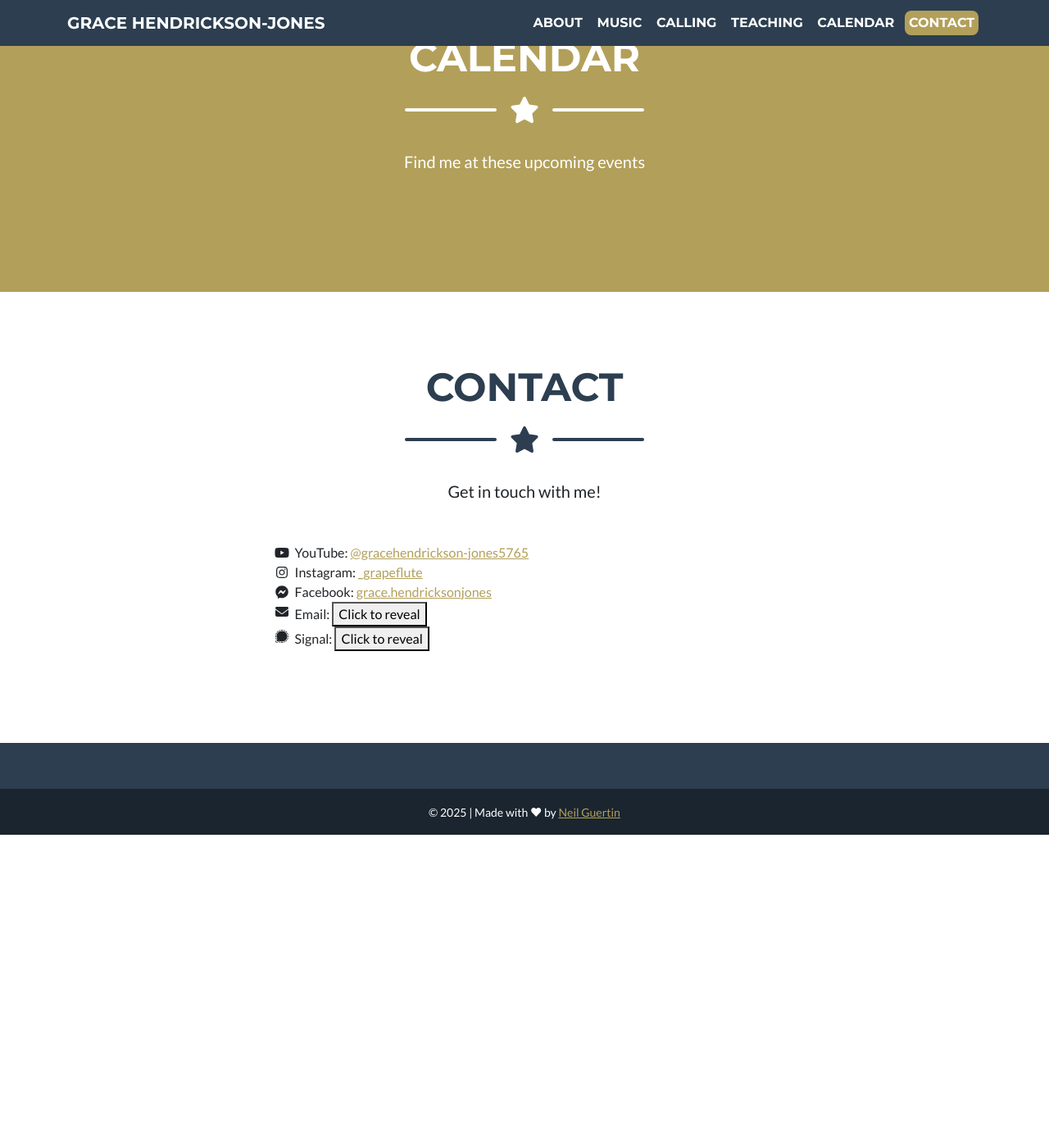
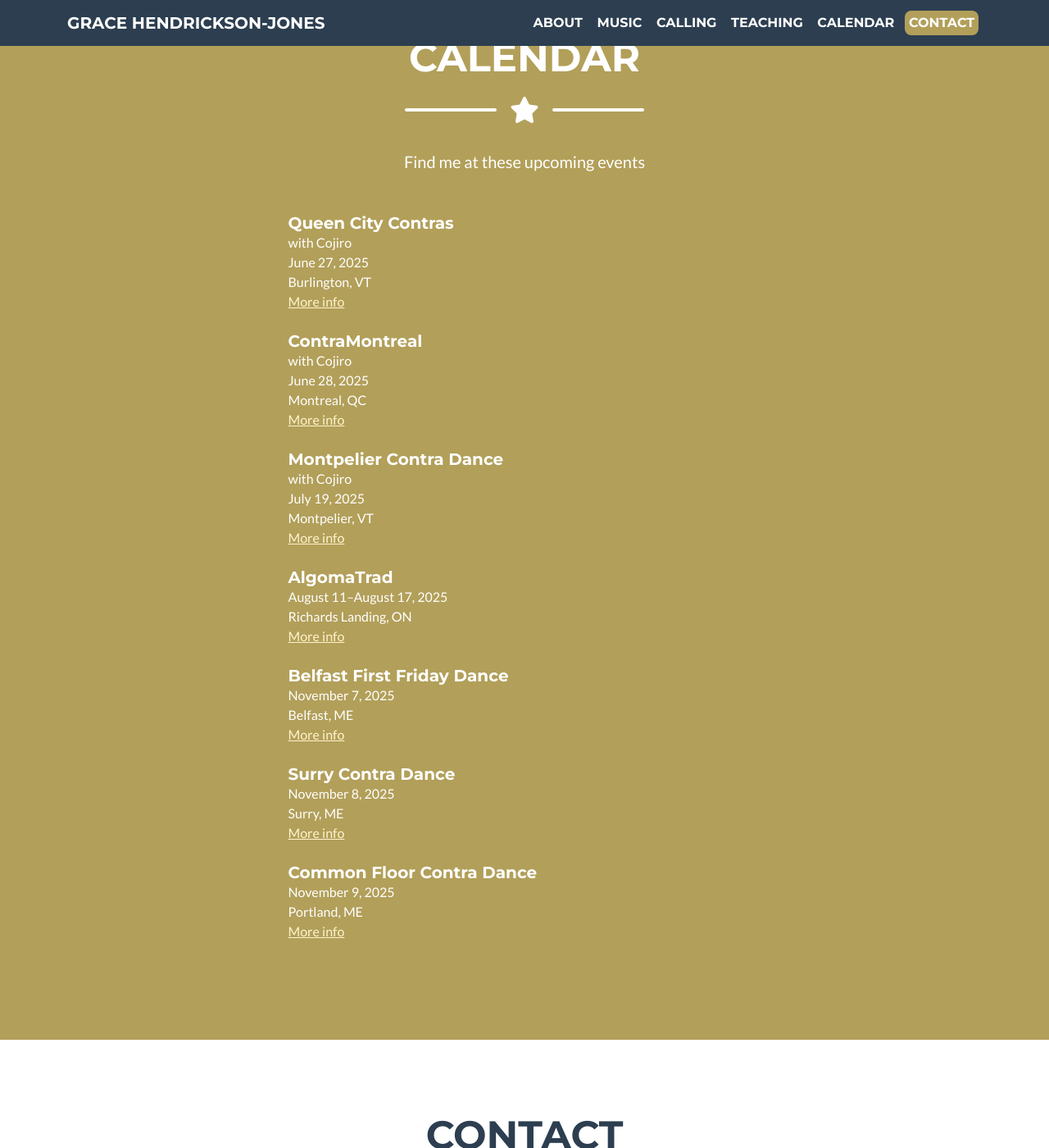
Before and after one commit to neilguertin/gracehj-com, a Jekyll site: the page built from index.html, in a window 1280 px wide and 1400 px high, scrolled down 4801 px. Shown: the whole window at 82% size. Built offline with Jekyll 4.4.1, drawn with Linux system fonts in a browser that asks for light colours; before the commit the page ends 5819 px from its top, so only the background shows below that.

Commit message:
Update calendar

```diff
--- a/_data/calendar.yml
+++ b/_data/calendar.yml
@@ -1,18 +1,45 @@
 # Everything should be a string (inside "...")
-- date-iso-hide-after: "2025-06-16"
-  title: "Test Event 1"
-  date: "June 16, 2025"
+- title: "Queen City Contras"
+  description: "with Cojiro"
+  date: "June 27, 2025"
+  location: "Burlington, VT"
+  link: "https://queencitycontras.com/"
+  date-iso-hide-after: "2025-06-28"
+
+- title: "ContraMontreal"
+  description: "with Cojiro"
+  date: "June 28, 2025"
   location: "Montreal, QC"
-- date-iso-hide-after: "2025-06-17"
-  title: "Test Event 2"
-  date: "June 17, 2025"
-  location: "Montreal, QC"
-- date-iso-hide-after: "2025-06-18"
-  title: "Test Event 3"
-  date: "June 18, 2025"
-  location: "Montreal, QC"
-- date-iso-hide-after: "2025-06-19"
-  title: "Test Event 4"
-  date: "June 19, 2025"
-  location: "Montreal, QC"
-  link: "http://localhost:4000/"
+  link: "https://www.contramontreal.org/"
+  date-iso-hide-after: "2025-06-28"
+
+- title: "Montpelier Contra Dance"
+  description: "with Cojiro"
+  date: "July 19, 2025"
+  location: "Montpelier, VT"
+  link: "https://www.montpeliercontradance.org/"
+  date-iso-hide-after: "2025-07-19"
+
+- title: "AlgomaTrad"
+  date: "August 11&ndash;August 17, 2025"
+  location: "Richards Landing, ON"
+  date-iso-hide-after: "2025-08-17"
+  link: "https://algomatrad.ca/"
+
+- title: "Belfast First Friday Dance"
+  date: "November 7, 2025"
+  location: "Belfast, ME"
+  link: "https://belfastflyingshoes.org/"
+  date-iso-hide-after: "2025-11-09"
+
+- title: "Surry Contra Dance"
+  date: "November 8, 2025"
+  location: "Surry, ME"
+  link: "https://www.facebook.com/SurryContraDance/"
+  date-iso-hide-after: "2025-11-09"
+
+- title: "Common Floor Contra Dance"
+  date: "November 9, 2025"
+  location: "Portland, ME"
+  link: "https://www.commonfloorcontra.dance/"
+  date-iso-hide-after: "2025-11-09"
--- a/index.html
+++ b/index.html
@@ -106,7 +106,8 @@ permalink: /
     {% for item in site.data.calendar %}
     <li class="calendar-item mb-4" date-iso-hide-after={{item.date-iso-hide-after}}>
         <div class="h5 mb-0">{{item.title}}</div>
-        <div>{{item.date}}</div>
+        {% if item.description %}<div>{{item.description}}</div>{% endif %}
+        {% if item.date %}<div>{{item.date}}</div>{% endif %}
         {% if item.location %}<div>{{item.location}}</div>{% endif %}
         {% if item.link %}<div><a href={{item.link}} class="link-on-bg">More info</a></div>{% endif %}
     </li>
```
